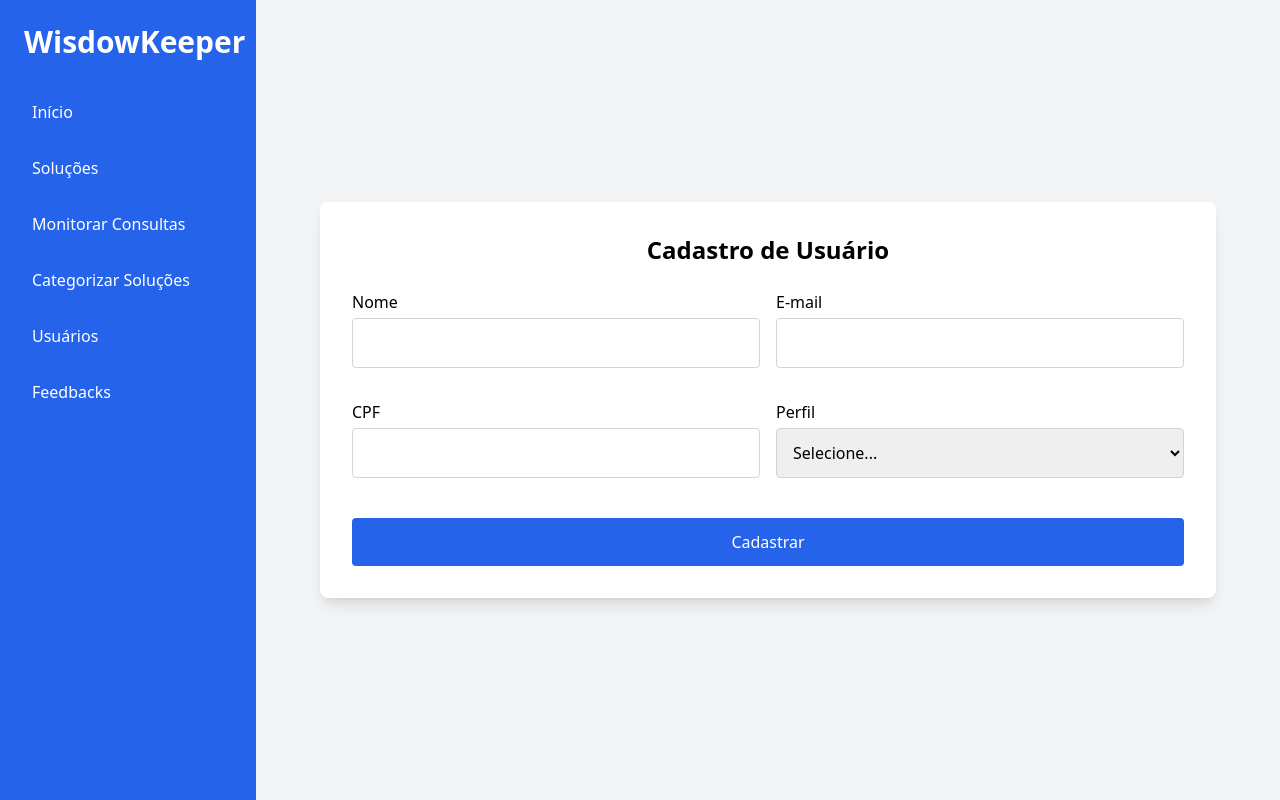
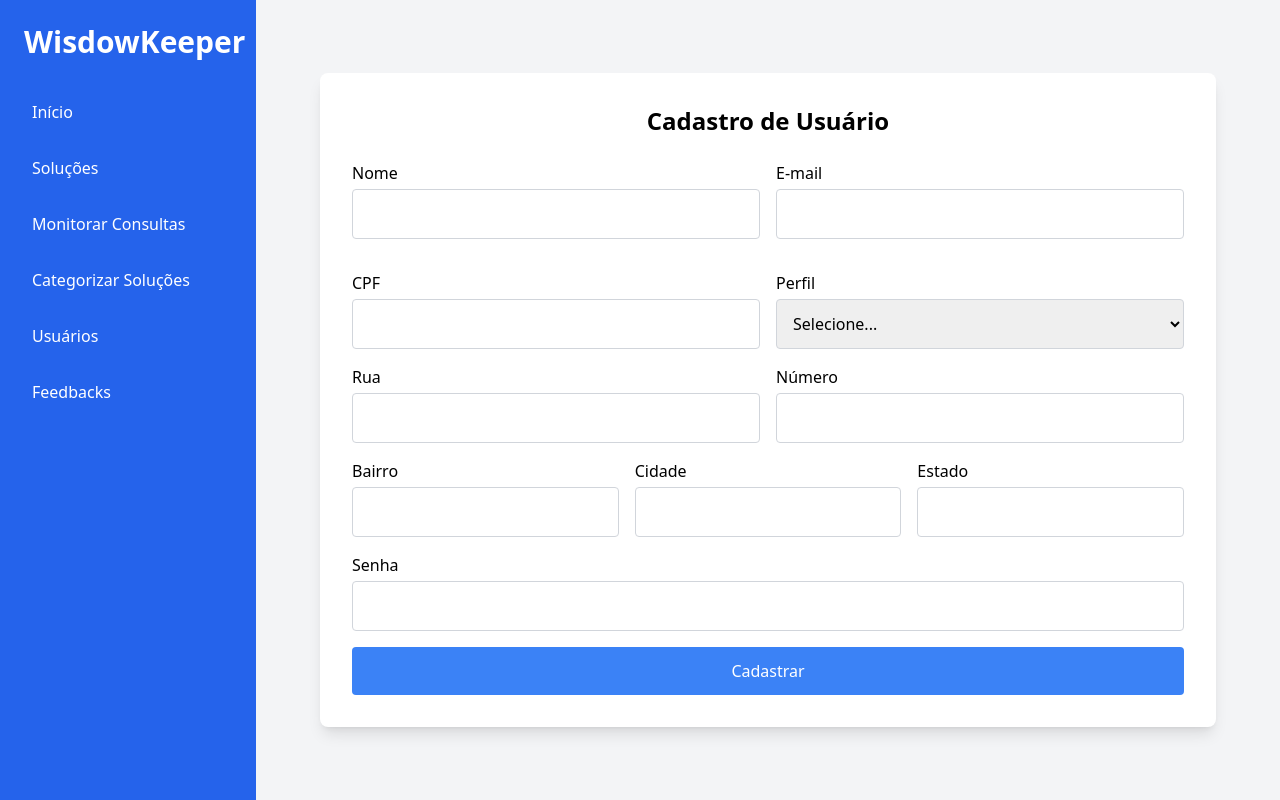
Before and after one commit to etflexa/wisdowkeeper, a React (Vite) app in the folder frontend/: page /cadastro in a window 1280 px wide. Built offline with nearby package versions, Linux system fonts and the light colour scheme.

Commit message:
novo debbug cadastro

```diff
--- a/frontend/src/pages/Cadastro/index.tsx
+++ b/frontend/src/pages/Cadastro/index.tsx
@@ -1,10 +1,14 @@
 import React, { useState } from "react";
-import { useNavigate } from "react-router-dom"; // Importação do useNavigate
-import Sidebar from "../../components/Sidebar";
+import Sidebar from "../../components/Sidebar"
+import { useNavigate } from "react-router-dom";
 
 const Cadastro = () => {
-  const navigate = useNavigate(); // Hook para navegação
+
   const [isSidebarOpen] = useState(false);
+
+
+
+
   const [formData, setFormData] = useState({
     nome: "",
     email: "",
@@ -19,10 +23,12 @@ const Cadastro = () => {
   });
 
   const [errors, setErrors] = useState({} as Record<string, string>);
+  const navigate = useNavigate(); // Hook para navegação
+
   const perfis = ["Estagiário", "Desenvolvedor", "Supervisor", "Administrador"];
 
   const validateCPF = (cpf: string) => {
-    cpf = cpf.replace(/\D/g, "");
+    cpf = cpf.replace(/\D/g, ""); // Remove caracteres não numéricos
     if (cpf.length !== 11 || /^(\d)\1+$/.test(cpf)) return false;
 
     let soma = 0;
@@ -40,7 +46,7 @@ const Cadastro = () => {
 
   const handleChange = (e: React.ChangeEvent<HTMLInputElement | HTMLSelectElement>) => {
     setFormData({ ...formData, [e.target.name]: e.target.value });
-    setErrors({ ...errors, [e.target.name]: "" });
+    setErrors({ ...errors, [e.target.name]: "" }); // Limpa os erros ao modificar o campo
   };
 
   const validate = () => {
@@ -79,35 +85,36 @@ const Cadastro = () => {
     e.preventDefault();
     if (validate()) {
       const token = localStorage.getItem('jwt');
+      try{
+      const response = await  fetch('http://localhost:3000/cadastro', {
 
-      const response = await fetch('https://wisdowkeeper-o6y5.vercel.app/cadastro', {
         method: 'POST',
         headers: {
-          'Content-Type': 'application/json',
+            'Content-Type': 'application/json', // Define o tipo de conteúdo como JSON
             'Authorization': `Bearer ${token}`
         },
-        body: JSON.stringify(formData)
-      });
-      try {
+        body: JSON.stringify(formData) // Converte os dados do formulário em JSON
+    })
     const responseData = await response.json();
-
+    console.error("Erro na API:", responseData);
       if (!response.ok) {
-        console.error("Erro na API:", responseData);
         if (response.status === 422) {
-          alert("O endereço de email já está sendo usado.");
+          alert("O endereço de email ja está sendo usado" );
         }
         if (response.status === 433) {
-          alert("O CPF já está sendo utilizado, indique outro.");
+          alert("O CPF já está sendo utilizado, indique outro" );
         }
         if (response.status === 400) {
-          alert("Faça login para cadastrar usuário.");
-          window.location.href = "https://wisdowkeeper-o6y5.vercel.app";
-        }
-        throw new Error(`Erro: ${response.status} - ${response.statusText}`);
+          alert("Faça login para cadastrar usuário" );
+          window.location.href = "http://localhost:5173";
         }
 
-      alert("Cadastro realizado!");
-      navigate('/dashboard'); // Redireciona para o Dashboard
+
+        throw new Error(`Erro: ${response.status} - ${response.statusText}`);
+
+      }
+      alert("Cadastro realizado" );
+      navigate('/dashboard');
     } catch (error) {
       console.error("Erro na requisição:", error);
       alert("Erro ao conectar com o servidor.");
@@ -115,8 +122,10 @@ const Cadastro = () => {
   };
 
   return (
-    <div className="min-h-screen flex bg-gray-100">
+    <div className="min-h-screen flex  bg-gray-100">
+      {/* Sidebar */}
       <Sidebar isSidebarOpen={isSidebarOpen} />
+
       <div className="flex-1 flex justify-center items-center">
       <form
         onSubmit={handleSubmit}
@@ -126,63 +135,188 @@ const Cadastro = () => {
 
         <div className="grid grid-cols-2 gap-4">
           <div className="mb-4">
-              <label className="block font-medium mb-1" htmlFor="nome">Nome</label>
+            <label className="block font-medium mb-1" htmlFor="nome">
+              Nome
+            </label>
             <input
               id="nome"
               name="nome"
               type="text"
               value={formData.nome}
               onChange={handleChange}
-                className={`w-full p-3 border rounded ${errors.nome ? "border-red-500" : "border-gray-300"}`}
+              className={`w-full p-3 border rounded ${
+                errors.nome ? "border-red-500" : "border-gray-300"
+              }`}
             />
+
             {errors.nome && <p className="text-red-500 text-sm">{errors.nome}</p>}
+
           </div>
 
+
           <div className="mb-4">
-              <label className="block font-medium mb-1" htmlFor="email">E-mail</label>
+            <label className="block font-medium mb-1" htmlFor="email">
+              E-mail
+            </label>
             <input
               id="email"
               name="email"
               type="email"
               value={formData.email}
               onChange={handleChange}
-                className={`w-full p-3 border rounded ${errors.email ? "border-red-500" : "border-gray-300"}`}
+              className={`w-full p-3 border rounded ${
+                errors.email ? "border-red-500" : "border-gray-300"
+              }`}
             />
             {errors.email && <p className="text-red-500 text-sm">{errors.email}</p>}
           </div>
 
           <div className="mb-4">
-              <label className="block font-medium mb-1" htmlFor="cpf">CPF</label>
+            <label className="block font-medium mb-1" htmlFor="cpf">
+              CPF
+            </label>
             <input
               id="cpf"
               name="cpf"
               type="text"
               value={formData.cpf}
               onChange={handleChange}
-                className={`w-full p-3 border rounded ${errors.cpf ? "border-red-500" : "border-gray-300"}`}
+              className={`w-full p-3 border rounded ${
+                errors.cpf ? "border-red-500" : "border-gray-300"
+              }`}
             />
             {errors.cpf && <p className="text-red-500 text-sm">{errors.cpf}</p>}
           </div>
 
           <div className="mb-4">
-              <label className="block font-medium mb-1" htmlFor="perfil">Perfil</label>
+            <label className="block font-medium mb-1" htmlFor="perfil">
+              Perfil
+            </label>
             <select
               id="perfil"
               name="perfil"
               value={formData.perfil}
               onChange={handleChange}
-                className={`w-full p-3 border rounded ${errors.perfil ? "border-red-500" : "border-gray-300"}`}
+              className={`w-full p-3 border rounded ${
+                errors.perfil ? "border-red-500" : "border-gray-300"
+              }`}
             >
               <option value="">Selecione...</option>
               {perfis.map((perfil) => (
-                  <option key={perfil} value={perfil}>{perfil}</option>
+                <option key={perfil} value={perfil}>
+                  {perfil}
+                </option>
               ))}
             </select>
             {errors.perfil && <p className="text-red-500 text-sm">{errors.perfil}</p>}
           </div>
         </div>
 
-          <button type="submit" className="w-full bg-blue-600 text-white py-3 rounded mt-6 hover:bg-blue-700">
+        <div className="grid grid-cols-2 gap-4">
+          <div className="mb-4">
+            <label className="block font-medium mb-1" htmlFor="rua">
+              Rua
+            </label>
+            <input
+              id="rua"
+              name="rua"
+              type="text"
+              value={formData.rua}
+              onChange={handleChange}
+              className={`w-full p-3 border rounded ${
+                errors.endereco ? "border-red-500" : "border-gray-300"
+              }`}
+            />
+          </div>
+
+          <div className="mb-4">
+            <label className="block font-medium mb-1" htmlFor="numero">
+              Número
+            </label>
+            <input
+              id="numero"
+              name="numero"
+              type="text"
+              value={formData.numero}
+              onChange={handleChange}
+              className={`w-full p-3 border rounded ${
+                errors.endereco ? "border-red-500" : "border-gray-300"
+              }`}
+            />
+          </div>
+        </div>
+
+        <div className="grid grid-cols-3 gap-4">
+          <div className="mb-4">
+            <label className="block font-medium mb-1" htmlFor="bairro">
+              Bairro
+            </label>
+            <input
+              id="bairro"
+              name="bairro"
+              type="text"
+              value={formData.bairro}
+              onChange={handleChange}
+              className={`w-full p-3 border rounded ${
+                errors.endereco ? "border-red-500" : "border-gray-300"
+              }`}
+            />
+          </div>
+
+          <div className="mb-4">
+            <label className="block font-medium mb-1" htmlFor="cidade">
+              Cidade
+            </label>
+            <input
+              id="cidade"
+              name="cidade"
+              type="text"
+              value={formData.cidade}
+              onChange={handleChange}
+              className={`w-full p-3 border rounded ${
+                errors.endereco ? "border-red-500" : "border-gray-300"
+              }`}
+            />
+          </div>
+
+          <div className="mb-4">
+            <label className="block font-medium mb-1" htmlFor="estado">
+              Estado
+            </label>
+            <input
+              id="estado"
+              name="estado"
+              type="text"
+              value={formData.estado}
+              onChange={handleChange}
+              className={`w-full p-3 border rounded ${
+                errors.endereco ? "border-red-500" : "border-gray-300"
+              }`}
+            />
+          </div>
+        </div>
+
+        <div className="mb-4">
+          <label className="block font-medium mb-1" htmlFor="senha">
+            Senha
+          </label>
+          <input
+            id="senha"
+            name="senha"
+            type="password"
+            value={formData.senha}
+            onChange={handleChange}
+            className={`w-full p-3 border rounded ${
+              errors.senha ? "border-red-500" : "border-gray-300"
+            }`}
+          />
+          {errors.senha && <p className="text-red-500 text-sm">{errors.senha}</p>}
+        </div>
+
+        <button
+          type="submit"
+          className="w-full bg-blue-500 text-white py-3 rounded font-medium hover:bg-blue-600"
+        >
           Cadastrar
         </button>
       </form>
```
Lines whose indentation alone changed are shown as unchanged.
